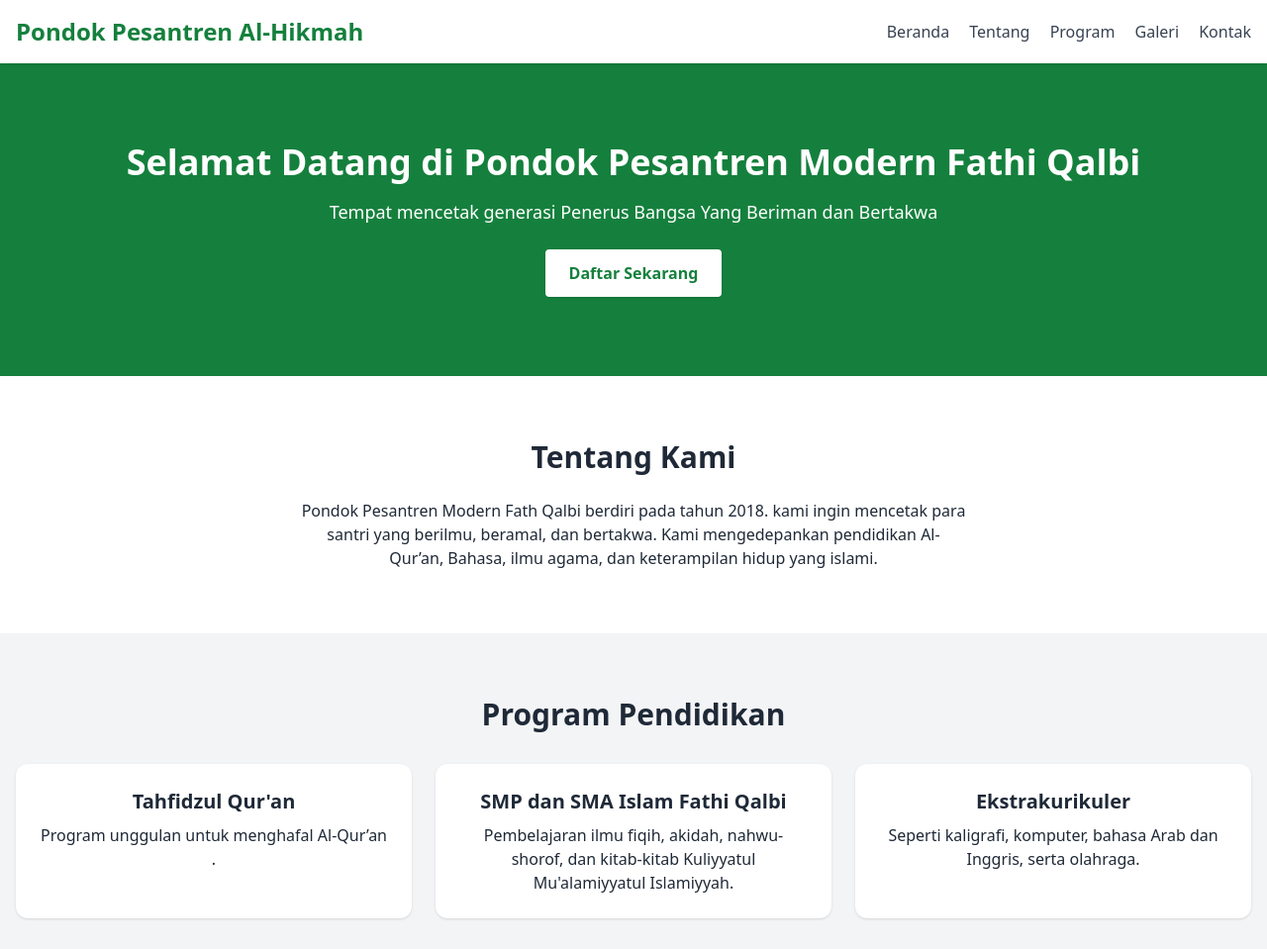
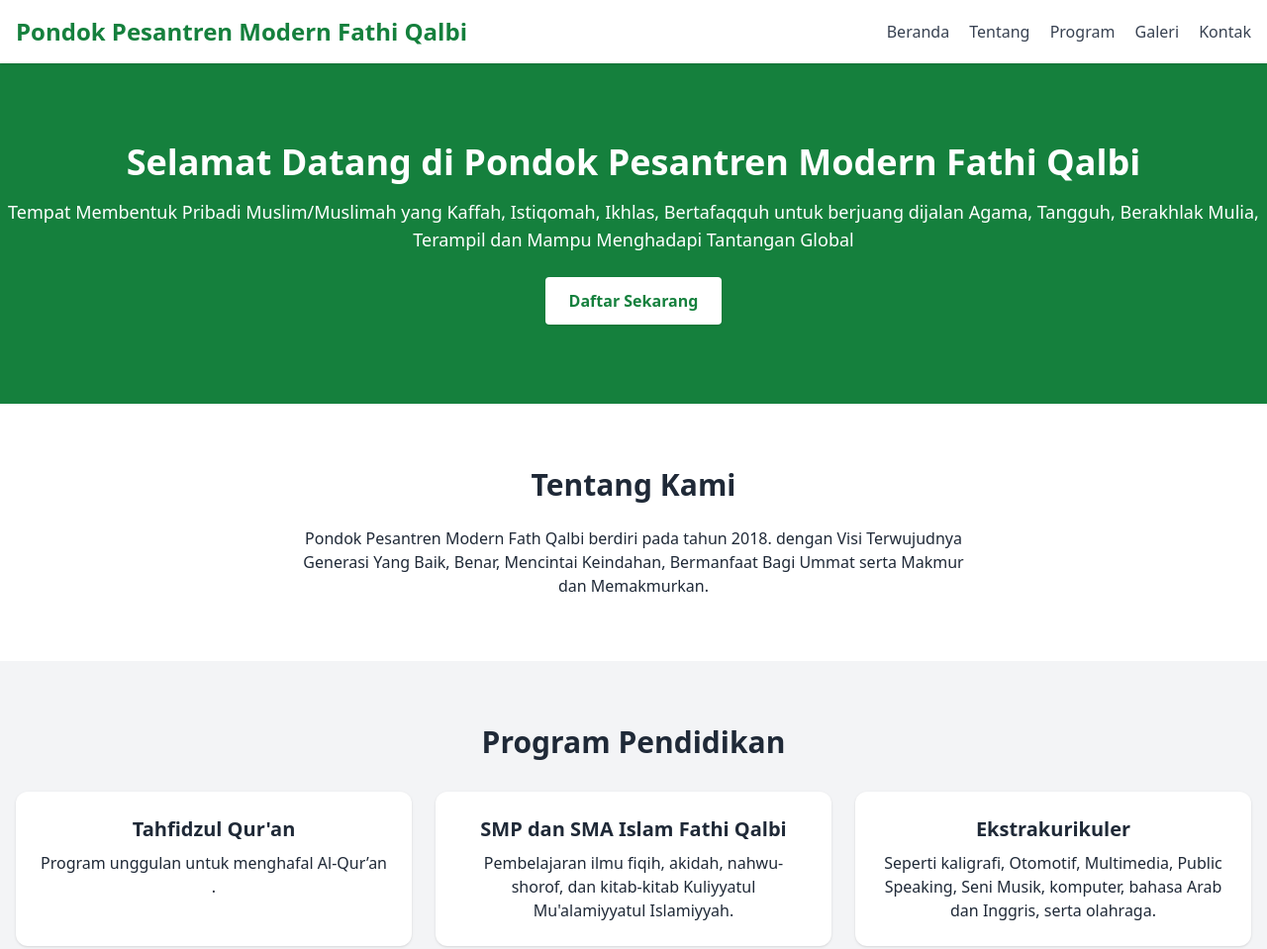
Before and after one commit to Fathiqalbi/Pondok-Pesantren-Modern-Fathi-Qalbi, a plain HTML site: page index.html in a window 1280 px wide. Shown: the top 959 px of the page at 99% size. Drawn offline with nearby package versions, Linux system fonts and the light colour scheme.

Commit message:
Update index.html

```diff
--- a/index.html
+++ b/index.html
@@ -10,7 +10,7 @@
 <body class="bg-gray-100 text-gray-800">
   <header class="bg-white shadow sticky top-0 z-50">
     <div class="container mx-auto px-4 py-4 flex justify-between items-center">
-      <h1 class="text-2xl font-bold text-green-700">Pondok Pesantren Al-Hikmah</h1>
+      <h1 class="text-2xl font-bold text-green-700">Pondok Pesantren Modern Fathi Qalbi</h1>
       <nav class="space-x-4">
         <a href="#beranda" class="text-gray-700 hover:text-green-600">Beranda</a>
         <a href="#tentang" class="text-gray-700 hover:text-green-600">Tentang</a>
@@ -23,7 +23,7 @@
 
   <section id="beranda" class="bg-green-700 text-white text-center py-20">
     <h2 class="text-4xl font-bold mb-4">Selamat Datang di Pondok Pesantren Modern Fathi Qalbi</h2>
-    <p class="text-lg">Tempat mencetak generasi Penerus Bangsa Yang Beriman dan Bertakwa</p>
+    <p class="text-lg">Tempat Membentuk Pribadi Muslim/Muslimah yang Kaffah, Istiqomah, Ikhlas, Bertafaqquh untuk berjuang dijalan Agama, Tangguh, Berakhlak Mulia, Terampil dan Mampu Menghadapi Tantangan Global</p>
     <a href="daftar.html" class="inline-block mt-6 px-6 py-3 bg-white text-green-700 font-semibold rounded shadow hover:bg-gray-200">
       Daftar Sekarang
     </a>
@@ -32,7 +32,7 @@
   <section id="tentang" class="py-16 bg-white">
     <div class="container mx-auto px-4 text-center">
       <h2 class="text-3xl font-bold mb-6">Tentang Kami</h2>
-      <p class="max-w-2xl mx-auto">Pondok Pesantren Modern Fath Qalbi berdiri pada tahun 2018. kami ingin mencetak para santri yang berilmu, beramal, dan bertakwa. Kami mengedepankan pendidikan Al-Qur’an, Bahasa, ilmu agama, dan keterampilan hidup yang islami.</p>
+      <p class="max-w-2xl mx-auto">Pondok Pesantren Modern Fath Qalbi berdiri pada tahun 2018. dengan Visi Terwujudnya Generasi Yang Baik, Benar, Mencintai Keindahan, Bermanfaat Bagi Ummat serta Makmur dan Memakmurkan.</p>
     </div>
   </section>
 
@@ -50,7 +50,7 @@
         </div>
         <div class="bg-white p-6 rounded-xl shadow">
           <h3 class="text-xl font-semibold mb-2">Ekstrakurikuler</h3>
-          <p>Seperti kaligrafi, komputer, bahasa Arab dan Inggris, serta olahraga.</p>
+          <p>Seperti kaligrafi, Otomotif, Multimedia, Public Speaking, Seni Musik, komputer, bahasa Arab dan Inggris, serta olahraga.</p>
         </div>
       </div>
     </div>
```
